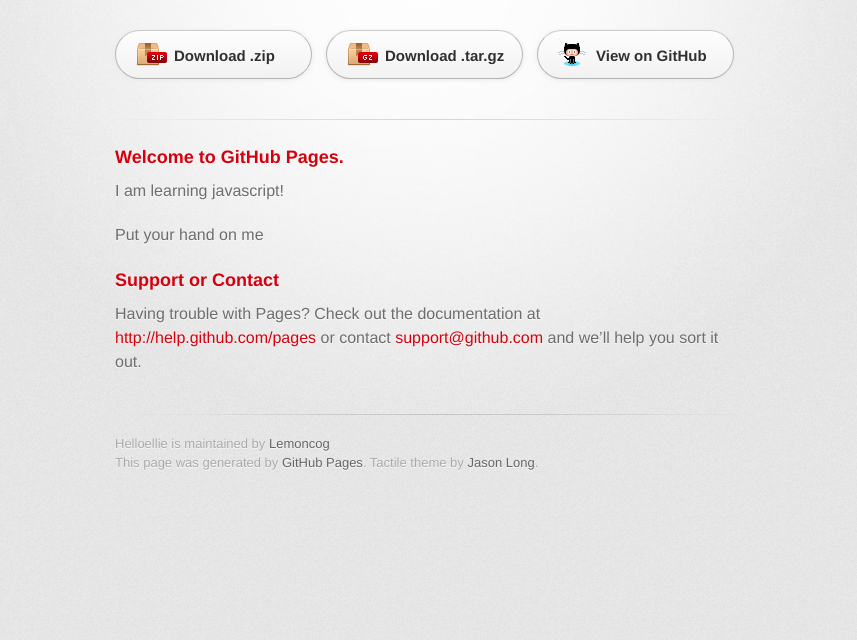
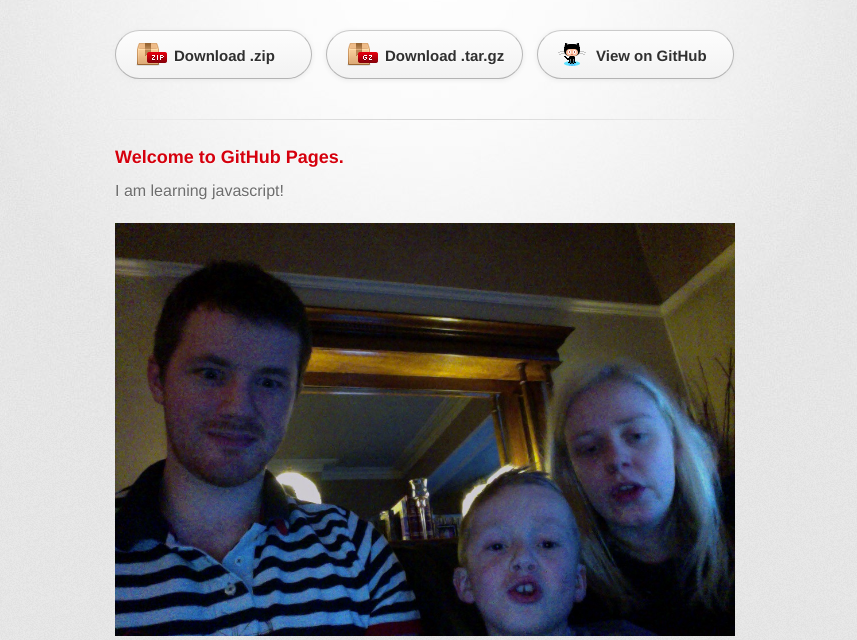
Before and after one commit to Lemoncog/HelloEllie, a plain HTML site: page index.html in a window 1280 px wide. Shown: the part 158-798 px from the top of the page, without its empty margins (215-1072 px from the left). Drawn offline with Linux system fonts and the light colour scheme; a web font is replaced by a local one.

Commit message:
Adding image and putting it in website.

```diff
--- a/index.html
+++ b/index.html
@@ -36,6 +36,8 @@
 
 <p>I am learning javascript!</p>
 
+<img src="images/jasonellieoliver.jpg">
+
 <p class="caption">Put your hand on me</p>
 
 <h3>
```
Also changed, not shown: images/jasonellieoliver.jpg (added).
